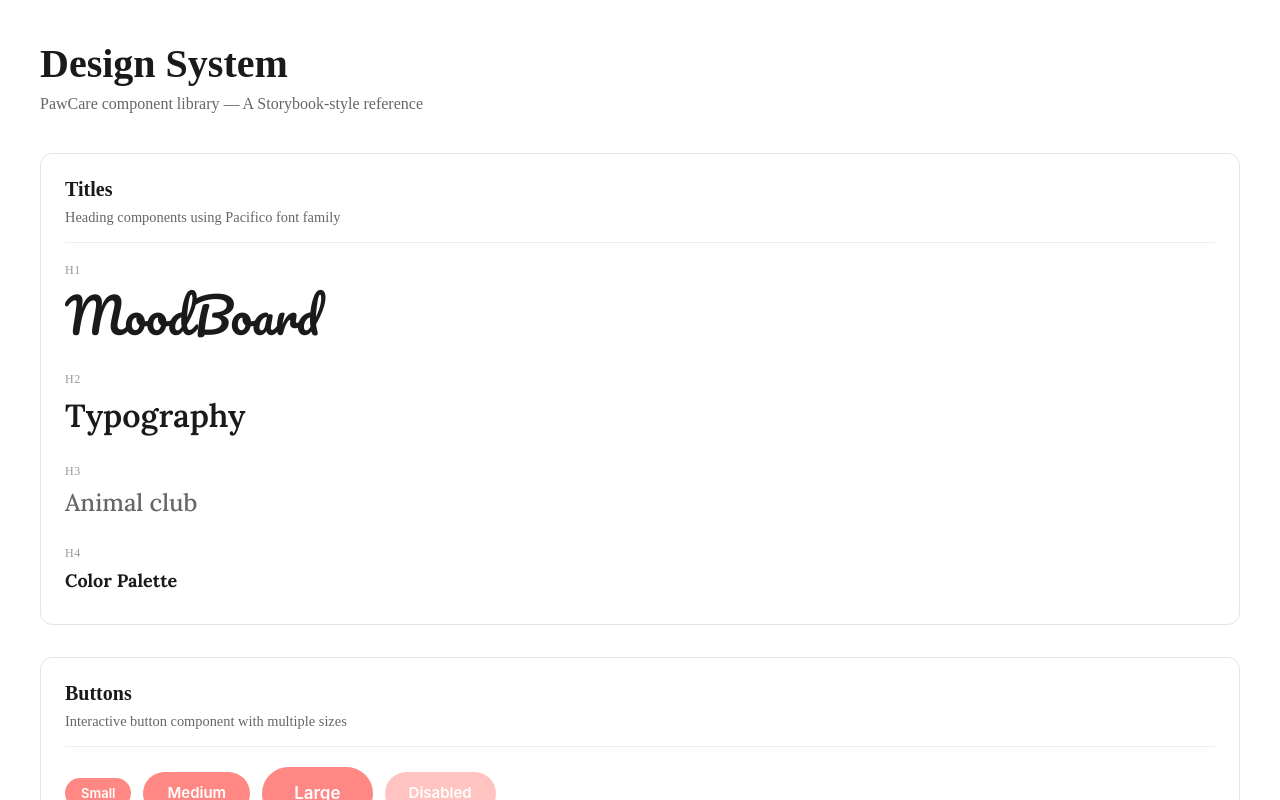
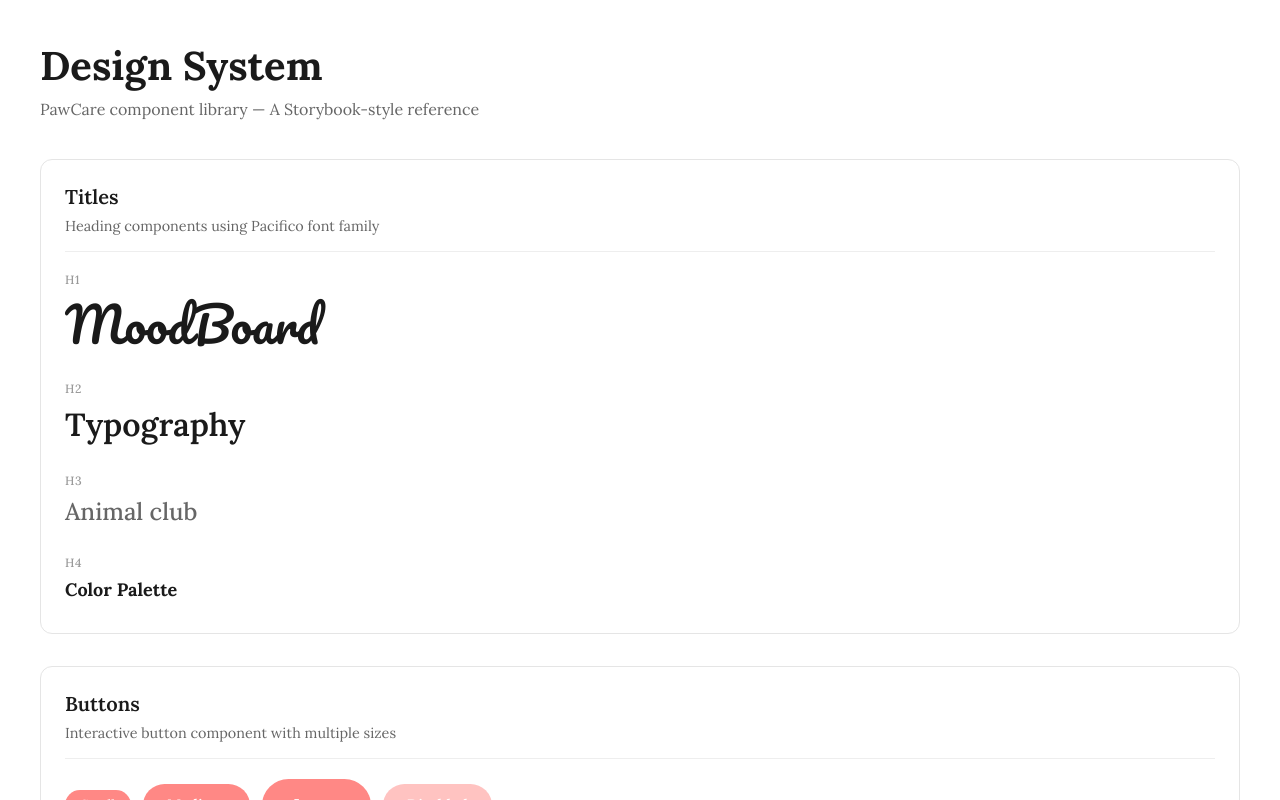
Before and after one commit to laebernard/PawCare, an Angular app in the folder pawCare/: page /design-system in a window 1280 px wide. Built offline with nearby package versions, Linux system fonts and the light colour scheme.

Commit message:
fix: remove Inter font and use design system fonts globally
- Remove all Inter font references from components
- Add global font rule to use Lora for body text
- Move font variables to tokens.css for central management
- Use Pacifico for titles and Lora for body text throughout the app

```diff
--- a/pawCare/src/app/design-system/avatar/avatar.component.css
+++ b/pawCare/src/app/design-system/avatar/avatar.component.css
@@ -17,7 +17,7 @@
 }
 
 .ds-avatar-fallback {
-  font-family: 'Inter', -apple-system, BlinkMacSystemFont, 'Segoe UI', Roboto, sans-serif;
+  font-family: var(--ds-body-font);
   font-weight: 600;
   color: #666;
   text-transform: uppercase;
--- a/pawCare/src/app/design-system/button/button.component.css
+++ b/pawCare/src/app/design-system/button/button.component.css
@@ -2,7 +2,7 @@
   display: inline-flex;
   align-items: center;
   justify-content: center;
-  font-family: 'Inter', -apple-system, BlinkMacSystemFont, 'Segoe UI', Roboto, sans-serif;
+  font-family: var(--ds-body-font);
   font-weight: 600;
   border: none;
   border-radius: 9999px;
--- a/pawCare/src/app/design-system/link/link.component.css
+++ b/pawCare/src/app/design-system/link/link.component.css
@@ -2,7 +2,7 @@
   display: inline-flex;
   align-items: center;
   justify-content: center;
-  font-family: 'Inter', -apple-system, BlinkMacSystemFont, 'Segoe UI', Roboto, sans-serif;
+  font-family: var(--ds-body-font);
   cursor: pointer;
   transition: all 0.2s ease;
   text-decoration: none;
--- a/pawCare/src/app/design-system/title/title.component.css
+++ b/pawCare/src/app/design-system/title/title.component.css
@@ -1,5 +1,3 @@
-@import url('https://fonts.googleapis.com/css2?family=Lora:wght@400;500;600;700&family=Pacifico&display=swap');
-
 :host {
   --ds-title-font: 'Pacifico', cursive;
   --ds-body-font: 'Lora', serif;
--- a/pawCare/src/app/design-system/tokens/tokens.css
+++ b/pawCare/src/app/design-system/tokens/tokens.css
@@ -1,4 +1,8 @@
+@import url('https://fonts.googleapis.com/css2?family=Lora:wght@400;500;600;700&family=Pacifico&display=swap');
+
 :root {
   --color-coral: #ff8885;
   --color-coral-hover: #ff6b68;
+  --ds-title-font: 'Pacifico', cursive;
+  --ds-body-font: 'Lora', serif;
 }
--- a/pawCare/src/app/pages/animal-profile-selector-page/animal-profile-selector-page.component.css
+++ b/pawCare/src/app/pages/animal-profile-selector-page/animal-profile-selector-page.component.css
@@ -108,13 +108,7 @@
 }
 
 .profile-name {
-  font-family:
-    'Inter',
-    -apple-system,
-    BlinkMacSystemFont,
-    'Segoe UI',
-    Roboto,
-    sans-serif;
+  font-family: var(--ds-body-font);
   font-size: 1.125rem;
   font-weight: 600;
   color: #2d2d2d;
--- a/pawCare/src/styles.css
+++ b/pawCare/src/styles.css
@@ -9,4 +9,5 @@
 html, body {
   height: 100%;
   overflow: hidden;
+  font-family: var(--ds-body-font);
 }
```
